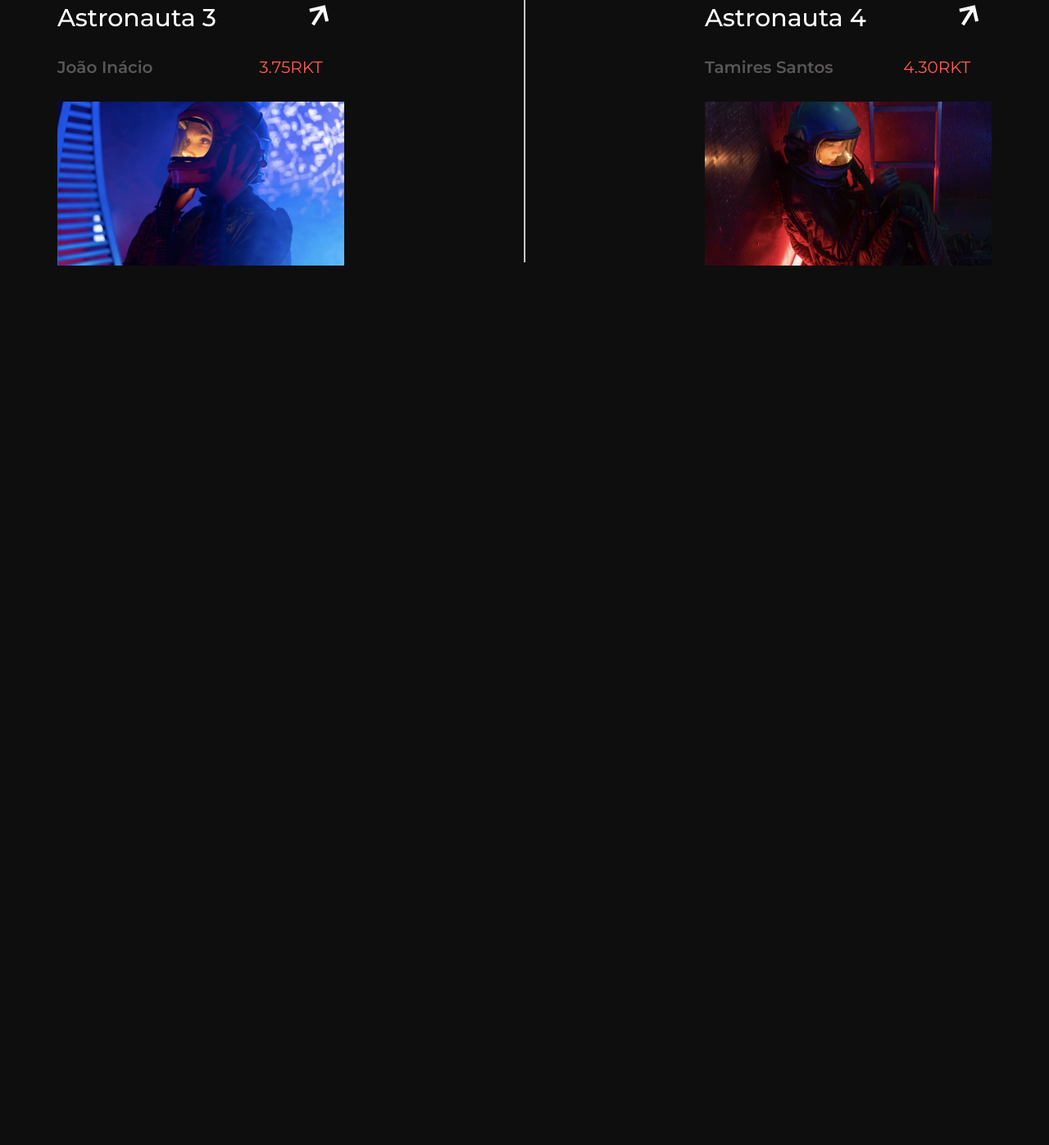
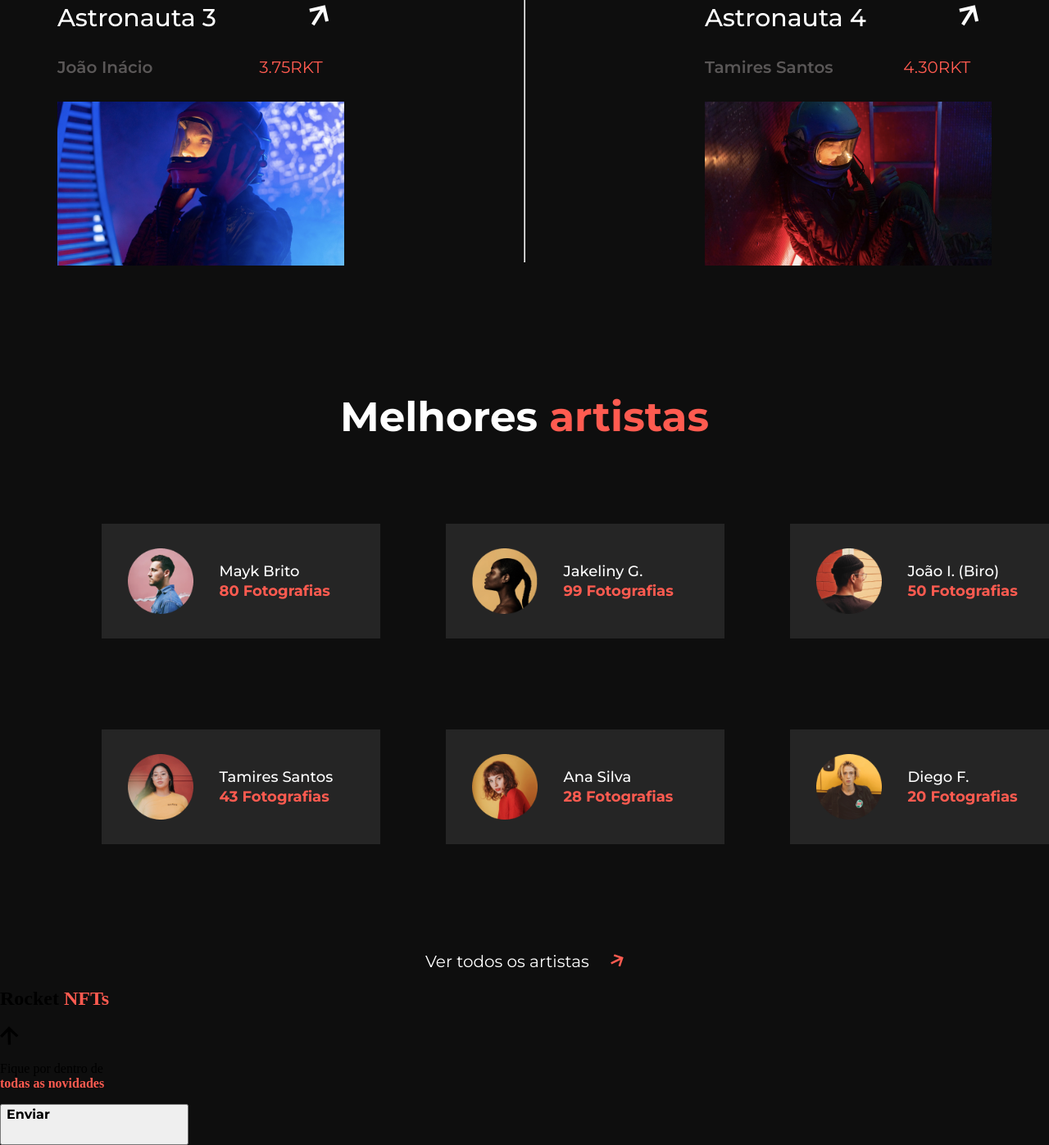
Before and after one commit to guilhermescs/desafio-Rocket-NFTs-RocketSeat, a plain HTML site: page index.html in a window 1280 px wide. Shown: the part 2266-3663 px from the top of the page at 82% size. Before the commit the page ends 2594 px from the top, so only its background shows below. Drawn offline with Linux system fonts and the light colour scheme; a web font is replaced by a local one.

Commit message:
Finishing section best artists

```diff
--- a/index.html
+++ b/index.html
@@ -121,11 +121,68 @@
 
 
         <div class="melhores-artistas">
+            <h2>Melhores <strong>artistas</strong></h2>
 
+            <div class="artistas">
+
+                <div>
+                    <img src="./assets/artista-1.png" alt="Artista Mayk Brito">
+                    <p>Mayk Brito <br><strong>80 Fotografias</strong></p>
+                </div>
+
+                <div>
+                    <img src="./assets/artista-2.png" alt="Artista Jakeliny G.">
+                    <p>Jakeliny G. <br><strong>99 Fotografias</strong></p>
+                </div>
+
+                <div>
+                    <img src="./assets/artista-3.png" alt="Artista João I. (Biro)">
+                    <p>João I. (Biro) <br><strong>50 Fotografias</strong></p>
+                </div>
+
+                <div>
+                    <img src="./assets/artista-4.png" alt="Artista Tamires Santos">
+                    <p>Tamires Santos <br><strong>43 Fotografias</strong></p>
+                </div>
+
+                <div>
+                    <img src="./assets/artista-5.png" alt="Artista Ana Silva">
+                    <p>Ana Silva <br><strong>28 Fotografias</strong></p>
+                </div>
+
+                <div>
+                    <img src="./assets/artista-6.png" alt="Artista Diego F.">
+                    <p>Diego F. <br><strong>20 Fotografias</strong></p>
+                </div>
+
+            </div>
+
+            <p>Ver todos os artistas <img src="./assets/arrow-orange.svg" alt="Seta vermelha"></p>
         </div>
 
     </main>
 
+    <footer>
+
+        <div class="bloco1">
+            <h2>Rocket <strong>NFTs</strong></h2>
+            <img src="./assets/arrow-black.svg" alt="Seta preta">
+        </div>
+
+        <div class="bloco 2">
+            <div class="news">
+                <p>Fique por dentro de <br><strong>todas as novidades</strong></p>
+                <form action="get">
+                    <button>Enviar</button>
+                </form>
+            </div>
+
+            <div class="sumary">
+
+            </div>
+        </div>
+    </footer>
+
 </body>
 
 </html>
--- a/styles.css
+++ b/styles.css
@@ -254,3 +254,64 @@ justify-content: space-between;}
     border: 1px solid #5A5757;
     transform: rotate(90.48deg);
 }
+
+.melhores-artistas {
+    text-align: center;
+    margin-top: 150px;
+}
+
+.melhores-artistas h2 {
+    font-family: 'Montserrat';
+    font-style: normal;
+    font-weight: 700;
+    font-size: 50px;
+    line-height: 61px;
+    color: #FFFFFF;
+    margin-bottom: 100px;
+}
+
+.artistas{
+    display: flex;
+    flex-wrap:wrap;
+    width: 1287px;
+    justify-content: center;
+}
+
+.artistas div {
+    display: flex;
+    width: 340px;
+    height: 140px;
+    background: #252525;
+    margin: 0 40px 111px 40px;
+    align-items: center;
+}
+
+.artistas div img {
+    width: 80px;
+    height: 80px;
+    margin: 32px;
+}
+
+.artistas div p {
+    font-family: 'Montserrat';
+    font-style: normal;
+    font-weight: 500;
+    font-size: 18px;
+    line-height: 24px;
+    color: #FFFFFF;
+    text-align: initial;
+}
+
+.melhores-artistas > p {
+    font-family: 'Montserrat';
+    font-style: normal;
+    font-weight: 400;
+    font-size: 20px;
+    line-height: 24px;
+    color: #FFFFFF;
+}
+
+.melhores-artistas > p img {
+    margin-left: 22px;
+    transform: rotate(32.02deg);
+}
```
